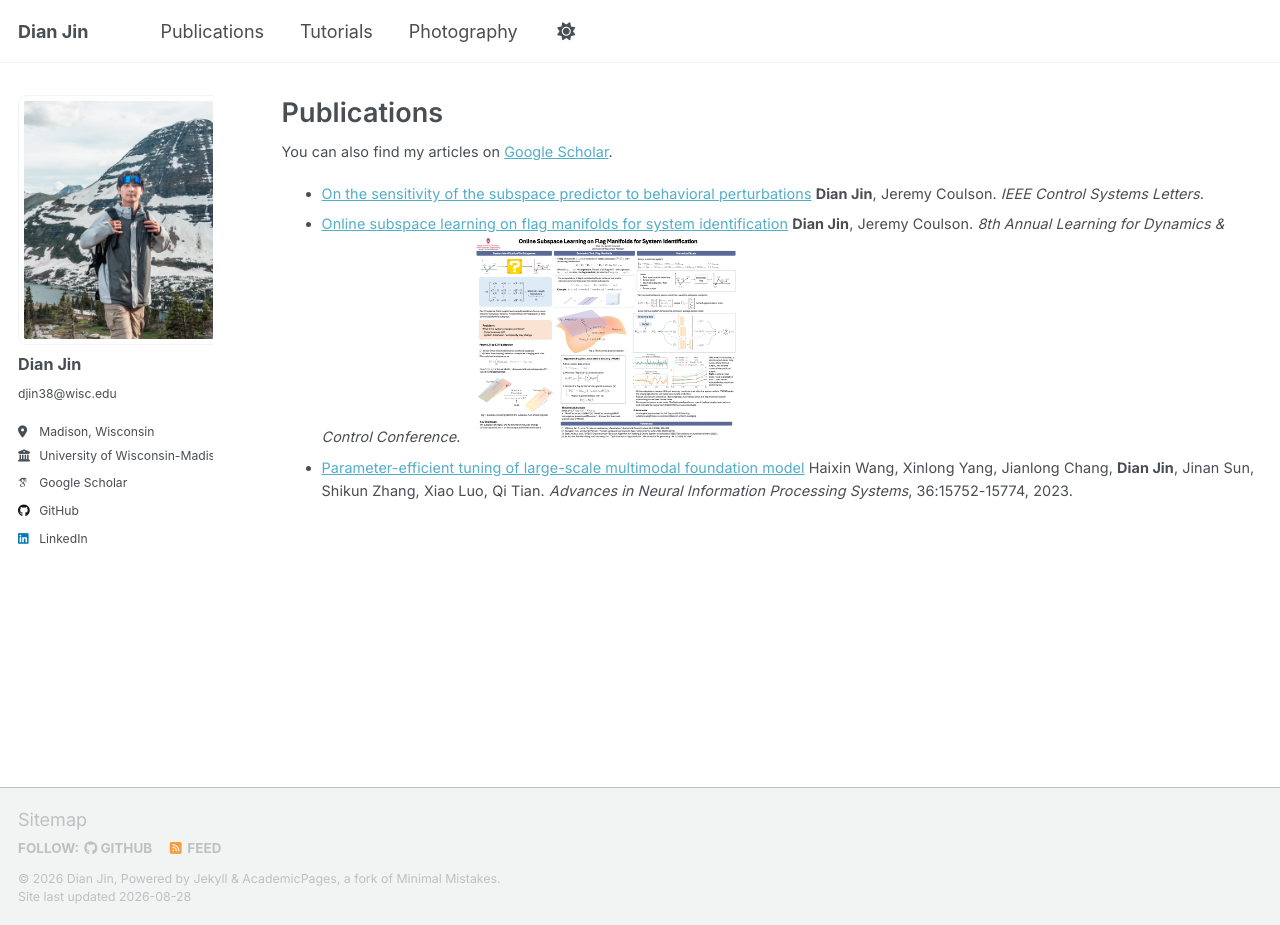
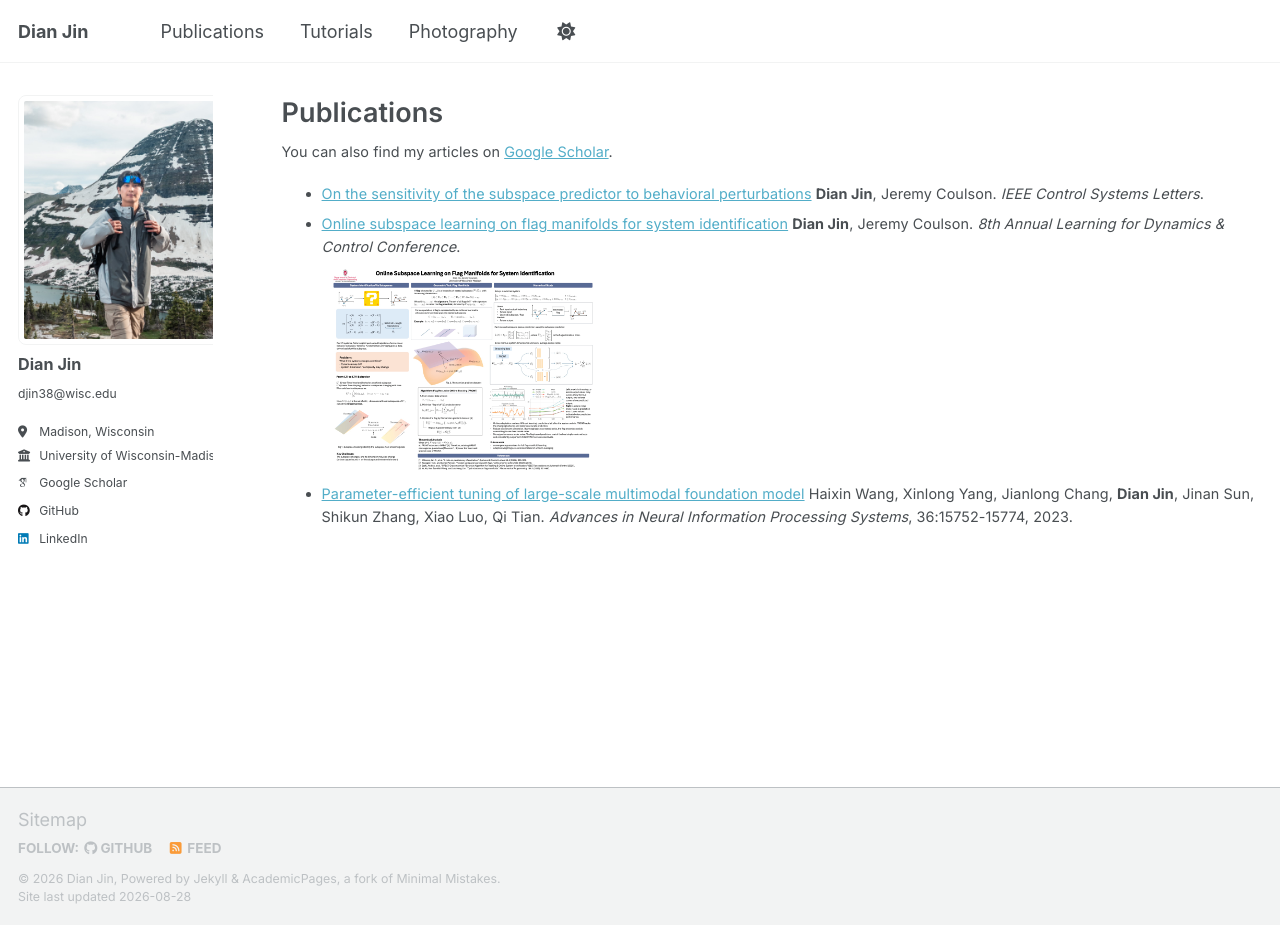
Before and after one commit to DianJin-Frederick/DianJin-Frederick.github.io, a Jekyll site: the page built from _pages/publications.md, in a window 1280 px wide and 925 px high. Built offline with Jekyll 4.4.1, drawn with Linux system fonts in a browser that asks for light colours; some web fonts are replaced; a script that is not in the unit is left out.

Commit message:
Place publication poster on new line

```diff
--- a/_pages/publications.md
+++ b/_pages/publications.md
@@ -12,7 +12,7 @@ You can also find my articles on [Google Scholar](https://scholar.google.com/cit
 - [On the sensitivity of the subspace predictor to behavioral perturbations](https://arxiv.org/abs/2603.17256) **Dian Jin**, Jeremy Coulson. *IEEE Control Systems Letters*.
 - [Online subspace learning on flag manifolds for system identification](https://arxiv.org/abs/2511.06416)
   **Dian Jin**, Jeremy Coulson. *8th Annual Learning for Dynamics & Control Conference*.
-  <a href="/files/V2_FRONT_poster.pdf" style="display:inline-block; width:30%;">
+  <a href="/files/V2_FRONT_poster.pdf" style="display:block; width:30%; margin-top:0.5rem;">
     <img src="/images/posters/V2_FRONT_poster_preview.jpg" alt="Poster preview" style="width:100%; height:auto; display:block;">
   </a>
 - [Parameter-efficient tuning of large-scale multimodal foundation model](https://proceedings.neurips.cc/paper_files/paper/2023/hash/32ebb6b560ee58abbdae834e5f37cb5d-Abstract-Conference.html)
```
